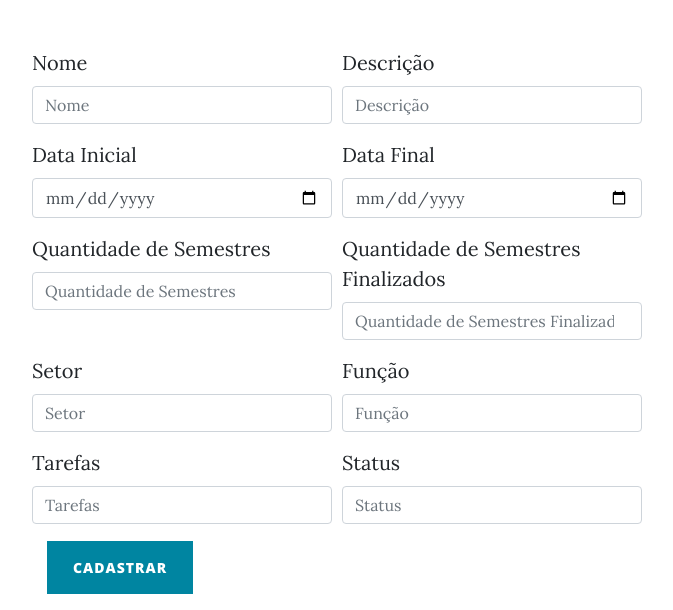
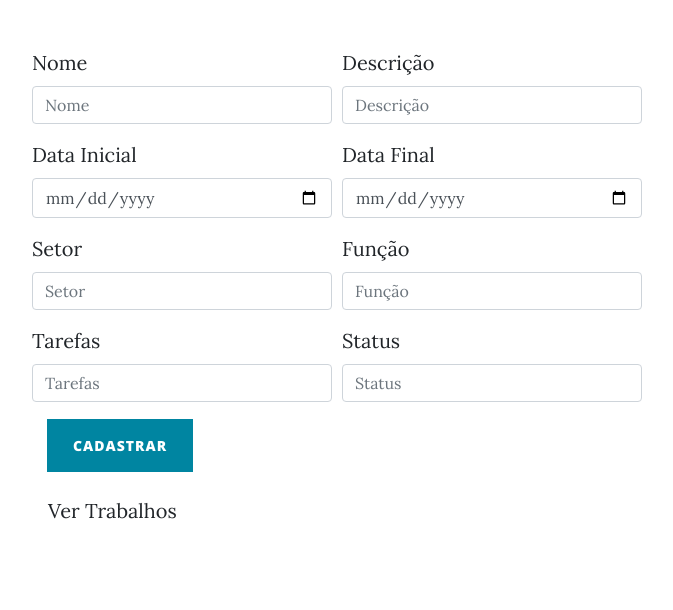
Before and after one commit to SistemaCandidato/SCEOJ, a PHP site: page /SistemaCandidato/Trabalhos/form_inserir.php in a window 1280 px wide. Shown: the part 462-1072 px from the top of the page, without its empty margins (303-976 px from the left). After the commit the page ends 981 px from the top, so only its background shows below. Run offline with PHP 8.4, Linux system fonts and the light colour scheme; style sheets or scripts are compiled from the project's sources; some libraries are stand-ins or nearby versions.

Commit message:
Cadastros de Conhecimentos, Cursos e Trabalhos completamente funcionando para o usuário quiser ver e listar os dados que ele informou em cada uma delas.

```diff
--- a/SistemaCandidato/Conhecimentos/form_alterar.php
+++ b/SistemaCandidato/Conhecimentos/form_alterar.php
@@ -29,11 +29,11 @@
         <div class="form-row">
       <div class="form-group  col-md-6" >
     <label for="inputNome">Nome</label>
-    <input type="text" required class="form-control" id="inputNome" placeholder="Login" name="username" value="<?= $linha['username'] ?>">
+    <input type="text" required class="form-control" id="inputNome" placeholder="Nome" name="nome" value="<?= $linha['nome'] ?>">
   </div>
          <div class="form-group  col-md-6" >
     <label for="inputDescrição">Descrição</label>
-    <input type="text" required class="form-control" id="inputDesrcição" placeholder="Senha" name="password" value="<?= $linha['password'] ?>">
+    <input type="text" required class="form-control" id="inputDesrcição" placeholder="Descrição" name="descricao" value="<?= $linha['descricao'] ?>">
   </div>
 
     <div class="form-group col-md-6">
--- a/SistemaCandidato/Conhecimentos/form_inserir.php
+++ b/SistemaCandidato/Conhecimentos/form_inserir.php
@@ -62,6 +62,9 @@ and open the template in the editor.
 
                             </div>
                         </div>
+      <a class="nav-item">
+              <a class="nav-link" href="http://localhost/SistemaCandidato/Conhecimentos/listar.php">Ver Conhecimentos</a>
+      </a>
       </div>
        </form>
 
--- a/SistemaCandidato/Conhecimentos/listar.php
+++ b/SistemaCandidato/Conhecimentos/listar.php
@@ -31,7 +31,7 @@ $resultado = mysqli_query($conexao, $sql);
     while ($linha = mysqli_fetch_array($resultado)) {
         ?>
         <tr>
-            <td><?= $linha['username']?></td>
+            <td><?= $linha['nome']?></td>
             <td><?= $linha['descricao'] ?></td>
             <td><?= $linha['datainicial'] ?></td>
             <td><?= $linha['datafinal'] ?></td>
--- a/SistemaCandidato/Cursos/form_alterar.php
+++ b/SistemaCandidato/Cursos/form_alterar.php
@@ -29,11 +29,11 @@
         <div class="form-row">
       <div class="form-group  col-md-6" >
     <label for="inputNome">Nome</label>
-    <input type="text" required class="form-control" id="inputNome" placeholder="Login" name="username" value="<?= $linha['username'] ?>">
+    <input type="text" required class="form-control" id="inputNome" placeholder="Nome" name="nome" value="<?= $linha['nome'] ?>">
   </div>
          <div class="form-group  col-md-6" >
     <label for="inputDescrição">Descrição</label>
-    <input type="text" required class="form-control" id="inputDesrcição" placeholder="Senha" name="password" value="<?= $linha['password'] ?>">
+    <input type="text" required class="form-control" id="inputDesrcição" placeholder="Descrição" name="descricao" value="<?= $linha['descricao'] ?>">
   </div>
 
     <div class="form-group col-md-6">
--- a/SistemaCandidato/Cursos/form_inserir.php
+++ b/SistemaCandidato/Cursos/form_inserir.php
@@ -64,6 +64,9 @@ and open the template in the editor.
 
                             </div>
                         </div>
+    <a class="nav-item">
+              <a class="nav-link" href="http://localhost/SistemaCandidato/Cursos/listar.php">Ver Cursos</a>
+    </a>
     </div>
 
                 </form>
--- a/SistemaCandidato/Entrevistas/form_inserir.php
+++ b/SistemaCandidato/Entrevistas/form_inserir.php
@@ -65,7 +65,7 @@ die();
     <input type="text" maxlength="1" required class="form-control" id="inputStatus" placeholder="Status da entrevista" name="status">
   </div>
 
-    <div class="form-group col-md-3">
+    <div class="form-group col-md-6">
       <label for="inputobservacao">Observação</label>
       <input type="text" required class="form-control" id="inputobservacao" placeholder="Observação" name="obs">
     </div>
@@ -78,7 +78,9 @@ die();
         </div>
 
   <div class="form-group">
-    <input type="submit" class="btn btn-success col-sm-2 offset-5" value="Cadastrar Entrevista!">
+      <div class="aab controls col-md-4 "></div>
+      <div class="controls col-md-8 "></div>
+    <input type="submit" class="btn btn-primary btn btn-info" value="Cadastrar Entrevista!">
 
     </div>
   </div>
--- a/SistemaCandidato/Trabalhos/form_inserir.php
+++ b/SistemaCandidato/Trabalhos/form_inserir.php
@@ -24,7 +24,7 @@ and open the template in the editor.
         <div class="form-row">
       <div class="form-group  col-md-6" >
     <label for="inputUsername">Nome</label>
-    <input type="text" required class="form-control" id="inputUsername" placeholder="Nome" name="username">
+    <input type="text" required class="form-control" id="inputUsername" placeholder="Nome" name="nome">
   </div>
          <div class="form-group  col-md-6" >
     <label for="inputDescrição">Descrição</label>
@@ -39,16 +39,6 @@ and open the template in the editor.
     <div class="form-group col-md-6">
       <label for="inputDataFinal">Data Final</label>
       <input type="date" required class="form-control" id="inputDataFinal" placeholder="Data Final" name="datafinal">
-    </div>
-
-    <div class="form-group col-md-6">
-      <label for="inputQuantidadedeSemestres">Quantidade de Semestres</label>
-      <input type="number" required class="form-control" id="inputQuantidadedeSemestres" placeholder="Quantidade de Semestres" name="quantidadesemestres">
-    </div>
-
-    <div class="form-group col-md-6">
-      <label for="inputQuantidadedeSemestresFinalizados">Quantidade de Semestres Finalizados</label>
-      <input type="number" required class="form-control" id="inputQuantidadedeSemestresFinalizados" placeholder="Quantidade de Semestres Finalizados" name="quantidadesemestresfinalizados">
     </div>
 
     <div class="form-group col-md-6">
@@ -80,6 +70,9 @@ and open the template in the editor.
 
                             </div>
                         </div>
+      <a class="nav-item">
+              <a class="nav-link" href="http://localhost/SistemaCandidato/Trabalhos/listar.php">Ver Trabalhos</a>
+      </a>
       </div>
        </form>
     </div>
--- a/SistemaCandidato/Trabalhos/listar.php
+++ b/SistemaCandidato/Trabalhos/listar.php
@@ -23,8 +23,6 @@ $resultado = mysqli_query($conexao, $sql);
         <th>Descrição</th>
         <th>Data Inicial</th>
         <th>Data Final</th>
-        <th>Quantidade de Semestres</th>
-        <th>Quantidade de Semestres Finalizados</th>
         <th>Setor</th>
         <th>Função</th>
         <th>Tarefas</th>
@@ -35,12 +33,10 @@ $resultado = mysqli_query($conexao, $sql);
     while ($linha = mysqli_fetch_array($resultado)) {
         ?>
         <tr>
-            <td><?= $linha['username']?></td>
+            <td><?= $linha['nome']?></td>
             <td><?= $linha['descricao'] ?></td>
             <td><?= $linha['datainicial'] ?></td>
             <td><?= $linha['datafinal'] ?></td>
-            <td><?= $linha['quantidadesemestres'] ?></td>
-            <td><?= $linha['quantidadesemestresfinalizados'] ?></td>
             <td><?= $linha['setor']?></td>
             <td><?= $linha['funcao']?></td>
             <td><?= $linha['tarefas']?></td>
```
